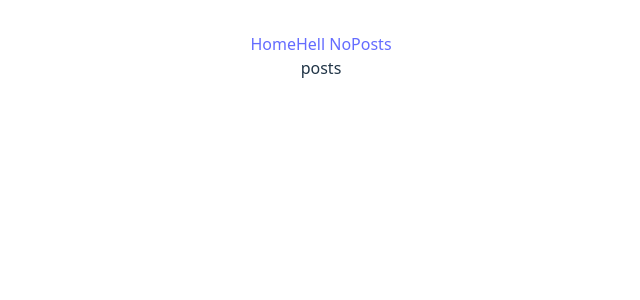
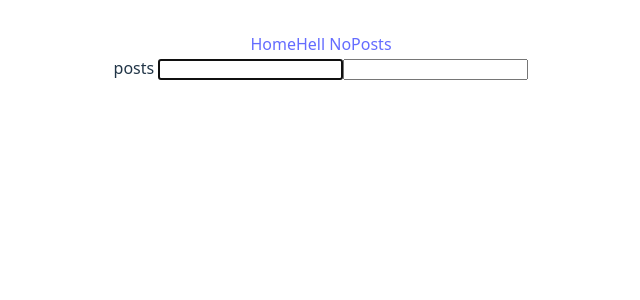
Before and after one commit to kristjankangro/vue-app, a Vue app: page /posts in a window 1280 px wide. Shown: the top 300 px of the page, without its empty margins (319-959 px from the left). Built offline with nearby package versions, Linux system fonts and the light colour scheme.

Commit message:
implement v-autofocus directive and clean up component scripts and styles

```diff
--- a/src-router/App.vue
+++ b/src-router/App.vue
@@ -1,5 +1,4 @@
-<script lang="ts" setup>
-</script>
+<script lang="ts" setup></script>
 
 <template>
   <router-link to="/">Home</router-link>
@@ -11,5 +10,4 @@
 
 </template>
 
-<style scoped>
-</style>
+<style scoped></style>
--- a/src-router/HellNo.vue
+++ b/src-router/HellNo.vue
@@ -1,12 +1,10 @@
 <script lang="ts" setup>
-
-
+import {vAutofocus} from "./directives/vAutofocus";
 </script>
 
 <template>
   Hell no world!
+  <input v-autofocus type="text">
 </template>
 
-<style scoped>
-
-</style>
+<style scoped></style>
--- a/src-router/Posts.vue
+++ b/src-router/Posts.vue
@@ -1,12 +1,12 @@
 <script lang="ts" setup>
-
+import {vAutofocus} from "./directives/vAutofocus";
 </script>
 
 <template>
   posts
+  <input v-autofocus type="text">
+  <input v-autofocus type="text">
   <router-view/>
 </template>
 
-<style scoped>
-
-</style>
+<style scoped></style>
--- /dev/null
+++ b/src-router/directives/vAutofocus.ts
@@ -0,0 +1,10 @@
+export const vAutofocus = {
+	mounted(el: HTMLElement) {
+		const parent = el.parentElement;
+		if (!parent) return;
+		const inputs = parent.querySelectorAll('input, textarea, select, [tabindex]');
+		if (inputs.length && inputs[0] === el) {
+			el.focus();
+		}
+	}
+};
```
